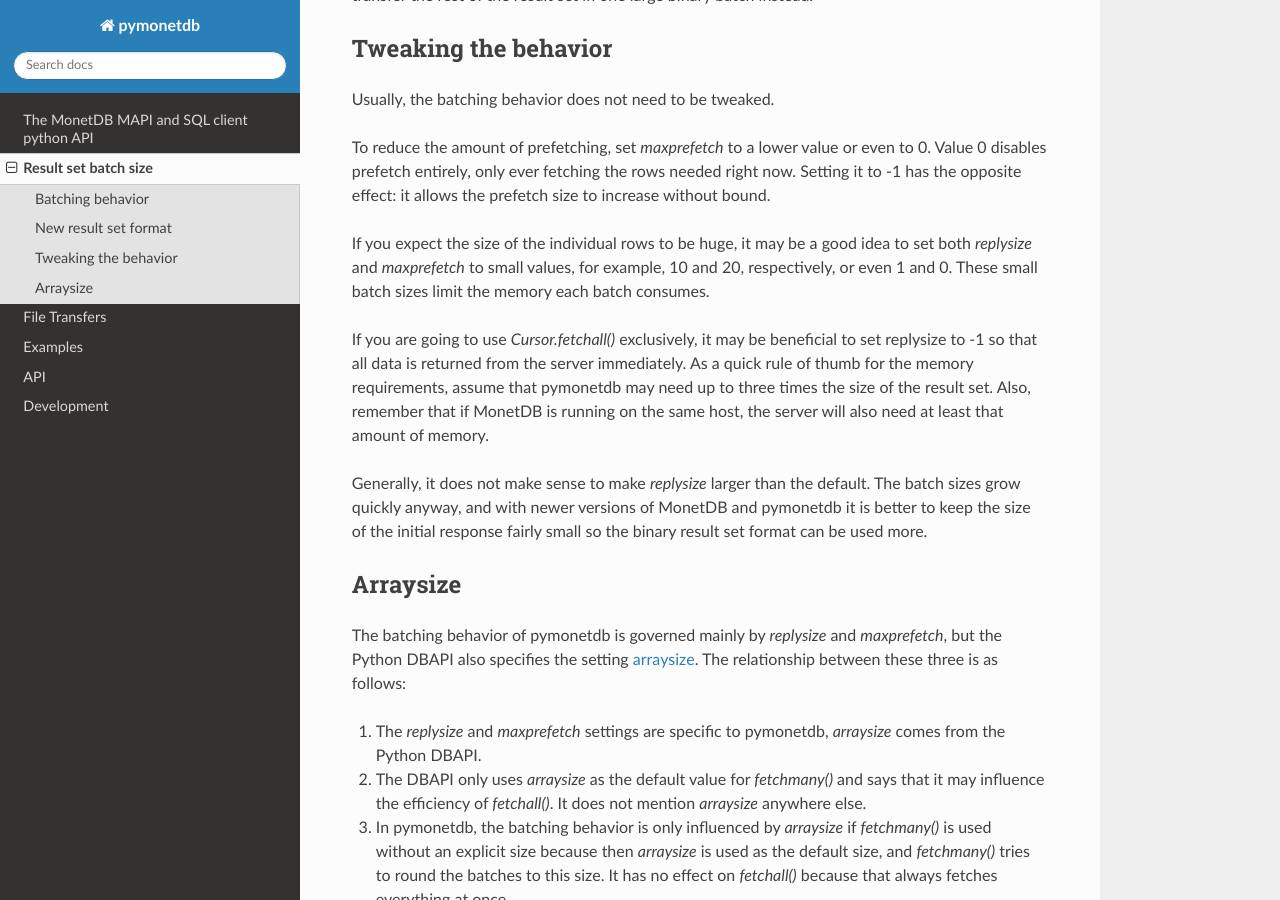
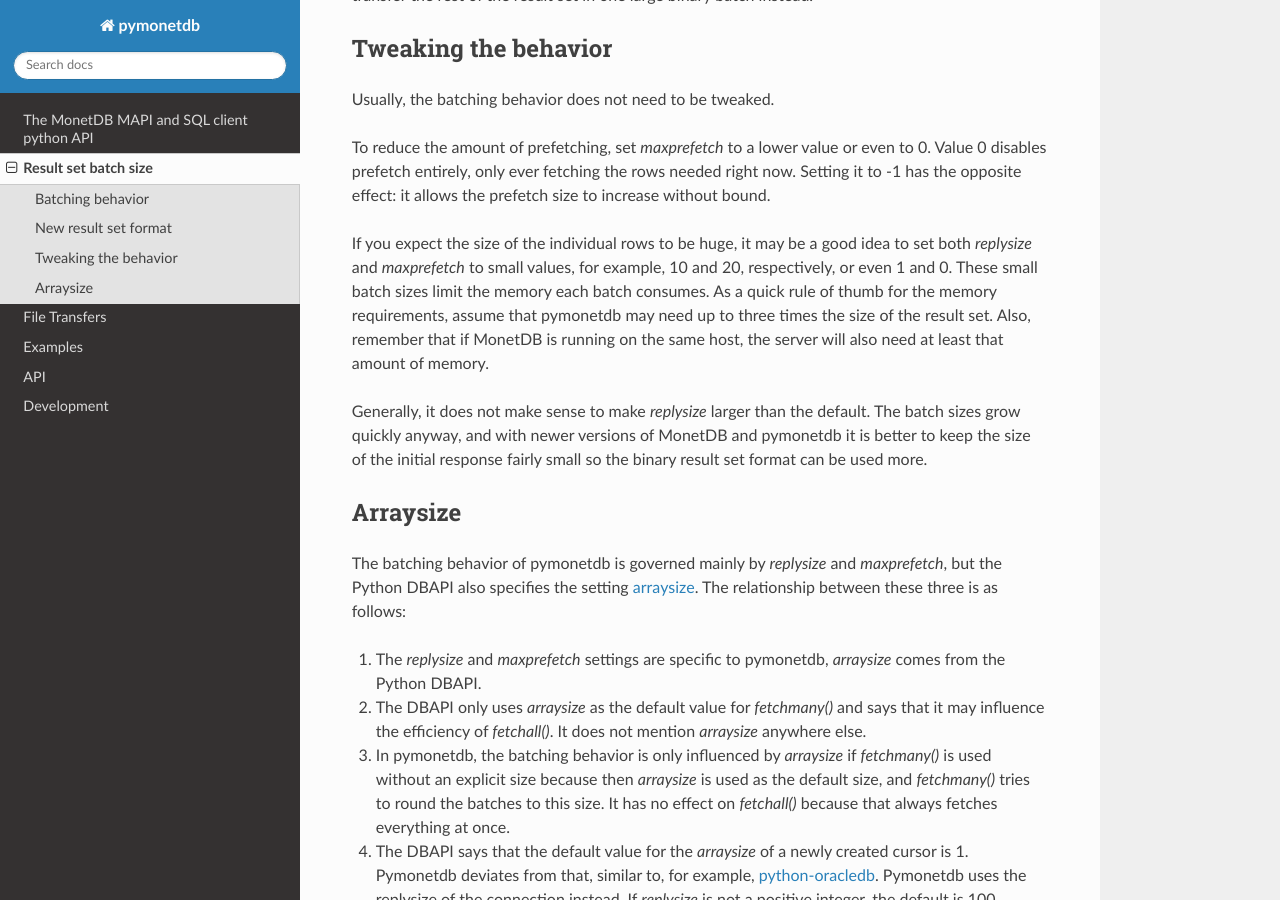
Before and after one commit to MonetDB/pymonetdb, a Sphinx documentation site: the page built from doc/batchsize.rst, in a window 1280 px wide and 900 px high, scrolled down 1357 px. Built offline with Sphinx 7.4.7 and the Read the Docs theme 2.0.0, drawn with Linux system fonts in a browser that asks for light colours; the version number could not be read and is left out.

```diff
--- a/doc/batchsize.rst
+++ b/doc/batchsize.rst
@@ -78,10 +78,7 @@ increase without bound.
 If you expect the size of the individual rows to be huge, it may be a
 good idea to set both `replysize` and `maxprefetch` to small values, for
 example, 10 and 20, respectively, or even 1 and 0. These small batch sizes limit
-the memory each batch consumes.
-
-If you are going to use `Cursor.fetchall()` exclusively, it may be beneficial to
-set replysize to -1 so that all data is returned from the server immediately. As a
+the memory each batch consumes. As a
 quick rule of thumb for the memory requirements, assume that pymonetdb may need
 up to three times the size of the result set. Also, remember that if MonetDB is
 running on the same host, the server will also need at least that amount of
```
Also changed, not shown: other parts of doc/batchsize.rst (+1 -1 lines), 2 other files.
